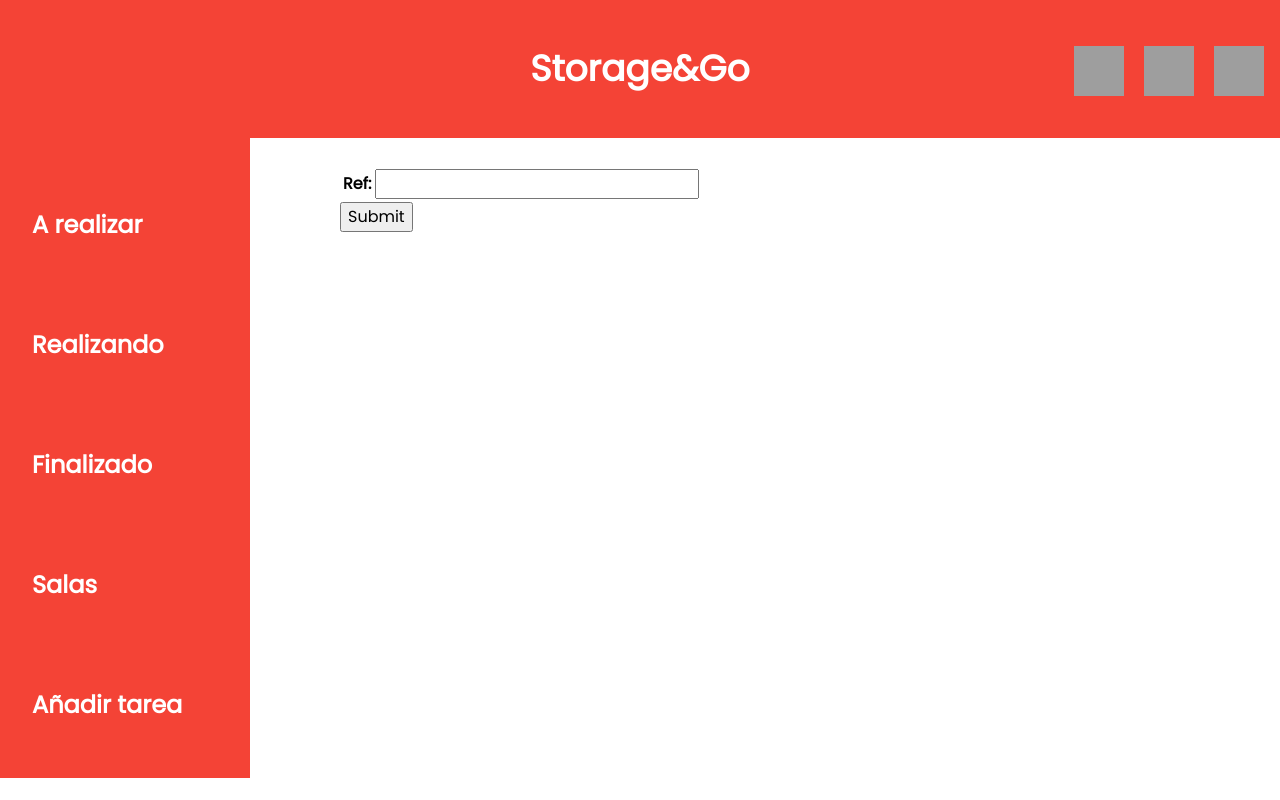
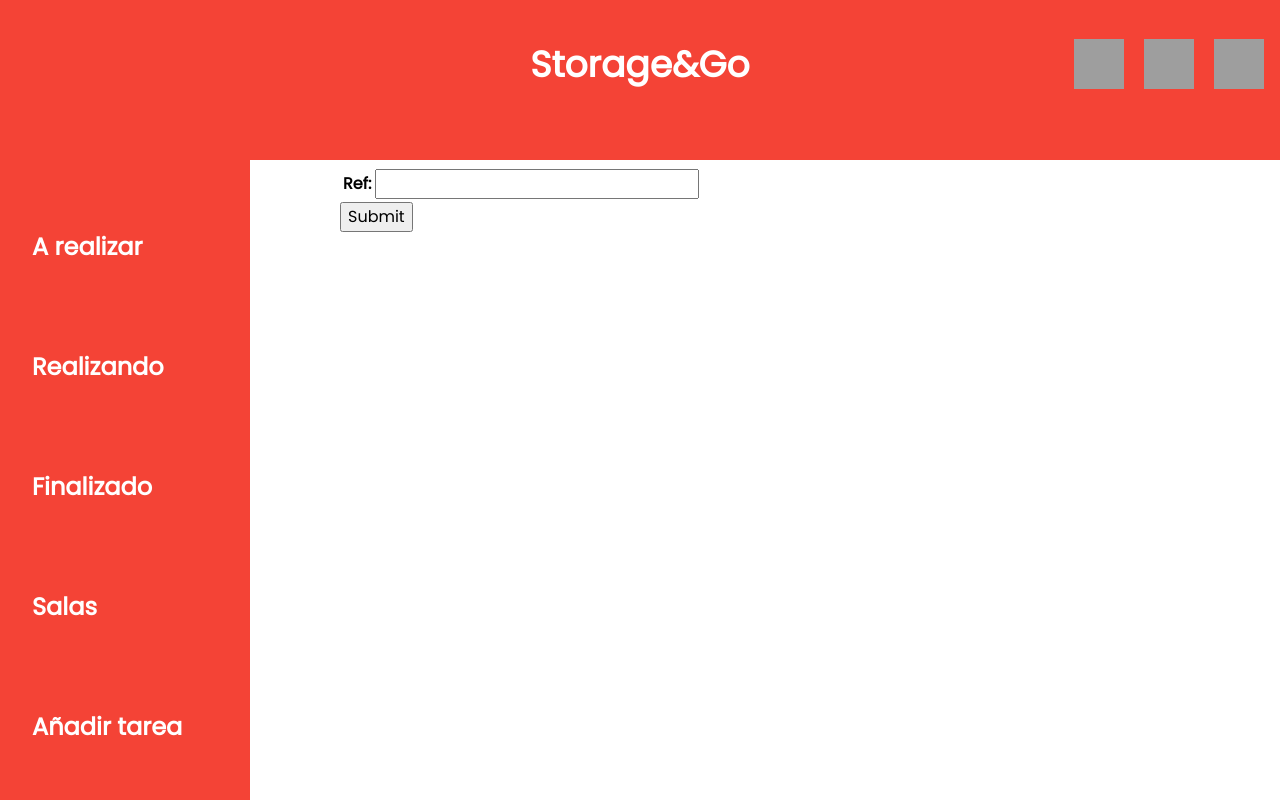
Before and after one commit to grup3software/JointProject, a Django app: page /storageandgo/pedido/ in a window 1280 px wide. Run offline with Django 3.2, Linux system fonts and the light colour scheme; grey boxes are pictures that could not be loaded.

Commit message:
fixed sidebar and header margins

```diff
--- a/StorageAndGo/templates/gestor-sala-home.html
+++ b/StorageAndGo/templates/gestor-sala-home.html
@@ -15,26 +15,26 @@
     <body>
 
         <!--- Header --->
-        <div class="w3-hide-small w3-hide-medium w3-red w3-top">
+        <div class="w3-hide-small w3-hide-medium w3-red w3-top"style="height: 20%; min-height: 100px">
             <div class="w3-container">
-                <h1 class="w3-padding-32"style="text-align: center"><b>Storage&Go</b></h1>
+                <h1 class=""style="margin-top: 3%;text-align: center"><b>Storage&Go</b></h1>
             </div>
 
             <div class="w3-container w3-cell w3-display-topright">
-                <h1 class="w3-padding-32"style="text-align: right"><a href="{% url 'login' %}"><img src="http://cdn.onlinewebfonts.com/svg/img_211158.png" alt="Logout"style="width: 50px; height: 50px"></a></h1>
+                <h1 class=""style="margin-top:70%; text-align: right"><a href="{% url 'login' %}"><img src="http://cdn.onlinewebfonts.com/svg/img_211158.png" alt="Logout"style="width: 50px; height: 50px"></a></h1>
             </div>
 
             <div class="w3-container w3-cell w3-display-topright" style="right: 70px;">
-                <h1 class="w3-padding-32"style="text-align: right"><img src="http://pluspng.com/img-png/user-png-icon-male-user-icon-512.png" alt="User"style="width: 50px; height: 50px"></h1>
+                <h1 class=""style="margin-top:70%; text-align: right"><img src="http://pluspng.com/img-png/user-png-icon-male-user-icon-512.png" alt="User"style="width: 50px; height: 50px"></h1>
             </div>
 
             <div class="w3-container w3-cell w3-display-topright" style="right: 140px;">
-                <h1 class="w3-padding-32"style="text-align: right"><img src="https://image.flaticon.com/icons/svg/54/54810.svg" alt="Notification"style="width: 50px; height: 50px"></h1>
+                <h1 class=""style="margin-top:70%; text-align: right"><img src="https://image.flaticon.com/icons/svg/54/54810.svg" alt="Notification"style="width: 50px; height: 50px"></h1>
             </div>
         </div>
 
         <!-- Sidebar/menu -->
-        <nav class="w3-sidebar w3-red w3-collapse w3-large w3-top" style="top:138px; vz-index:3; width:250px; height:80%; font-weight:bold; overflow:auto; overflow-x:hidden" id="mySidebar"><br>
+        <nav class="w3-sidebar w3-red w3-collapse w3-large w3-top" style="vz-index:3; top: 20%; width:250px; height: 80%; font-weight:bold; overflow:auto; overflow-x:hidden" id="mySidebar"><br>
             <a href="javascript:void(0)" onclick="w3_close()" class="w3-button w3-hide-large w3-display-topleft" style="width:100%;font-size:22px">Close Menu</a>
             <div class="w3-container">
 
@@ -70,7 +70,7 @@
         <div class="w3-overlay w3-hide-large" onclick="w3_close()" style="cursor:pointer" title="close side menu" id="myOverlay"></div>
 
         <!-- !PAGE CONTENT! -->
-        <div class="w3-main" style="margin-left:340px;margin-right:40px; margin-top: 13%">
+        <div class="w3-main" style="margin-left:340px; margin-right:40px; margin-top:13%">
 
             {% block content %}
 
```
